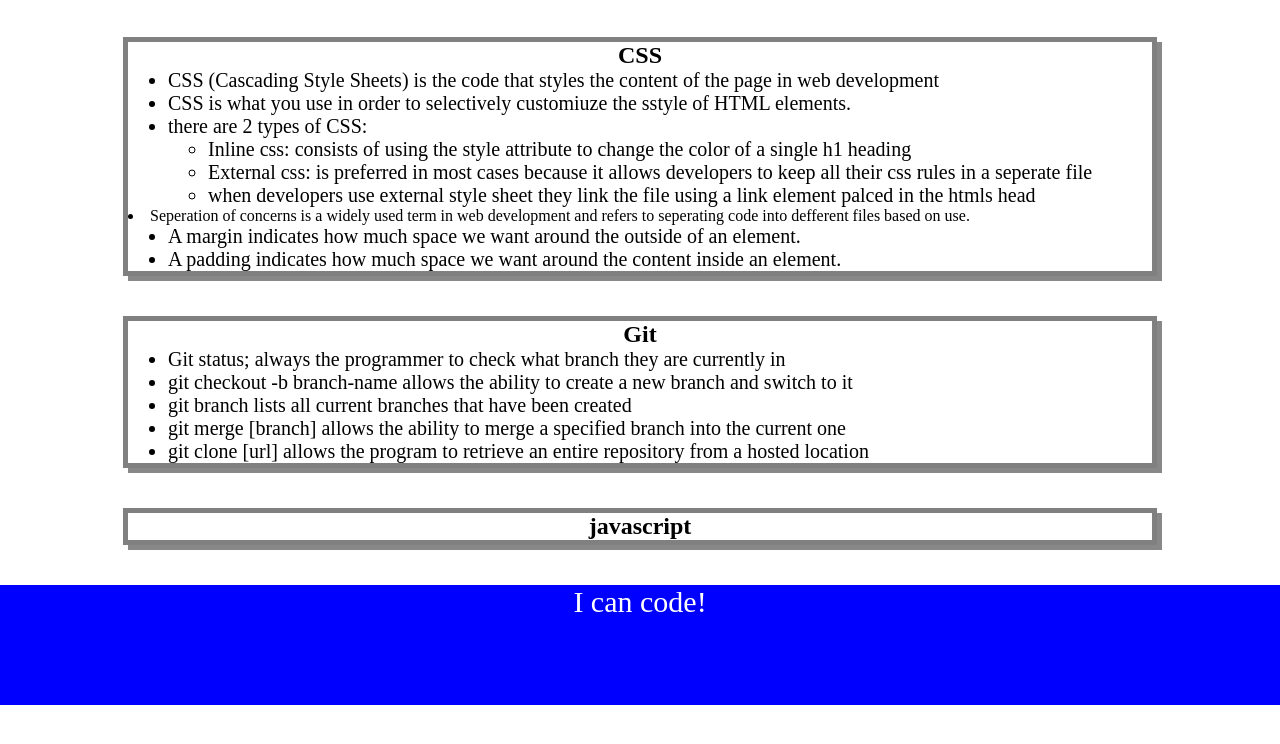
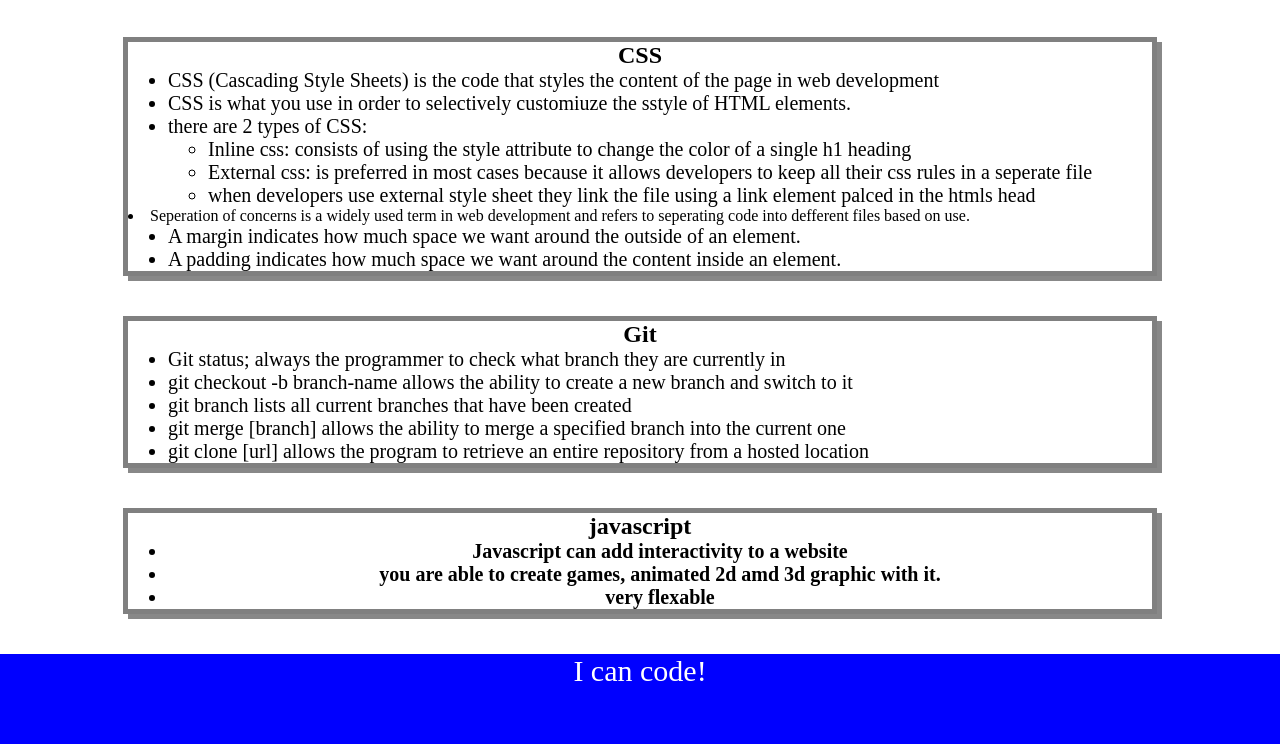
Before and after one commit to vibe-scrpiter/prework-study-guide, a plain HTML site: page index.html in a window 1280 px wide. Shown: the part 470-1214 px from the top of the page. Before the commit the page ends 1175 px from the top, so only its background shows below. Drawn offline with Linux system fonts and the light colour scheme.

Commit message:
added more code to html

```diff
--- a/index.html
+++ b/index.html
@@ -66,6 +66,11 @@
 
     <section class="card" id="javascript-section">
       <h2>javascript<h2>
+        <ul>
+          <li>Javascript can add interactivity to a website</li>
+          <li>you are able to create games, animated 2d amd 3d graphic with it.</li>
+          <li>very flexable</li>
+        </ul>
     </section>
     </main>
 
```
